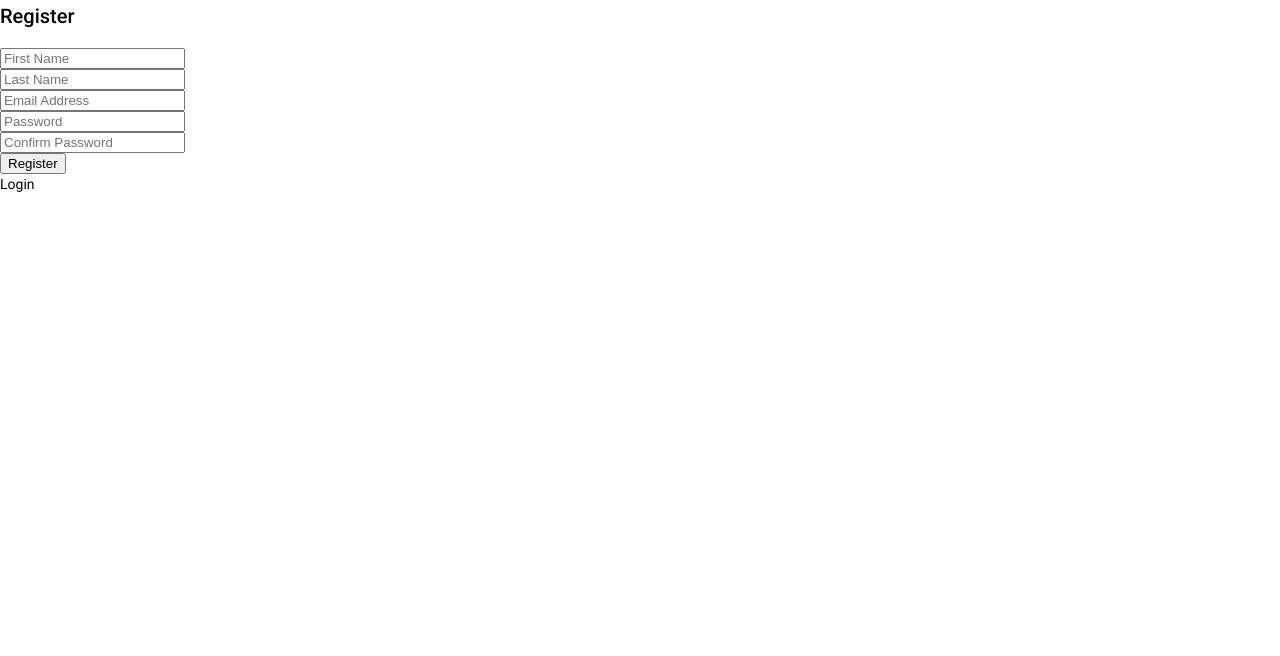
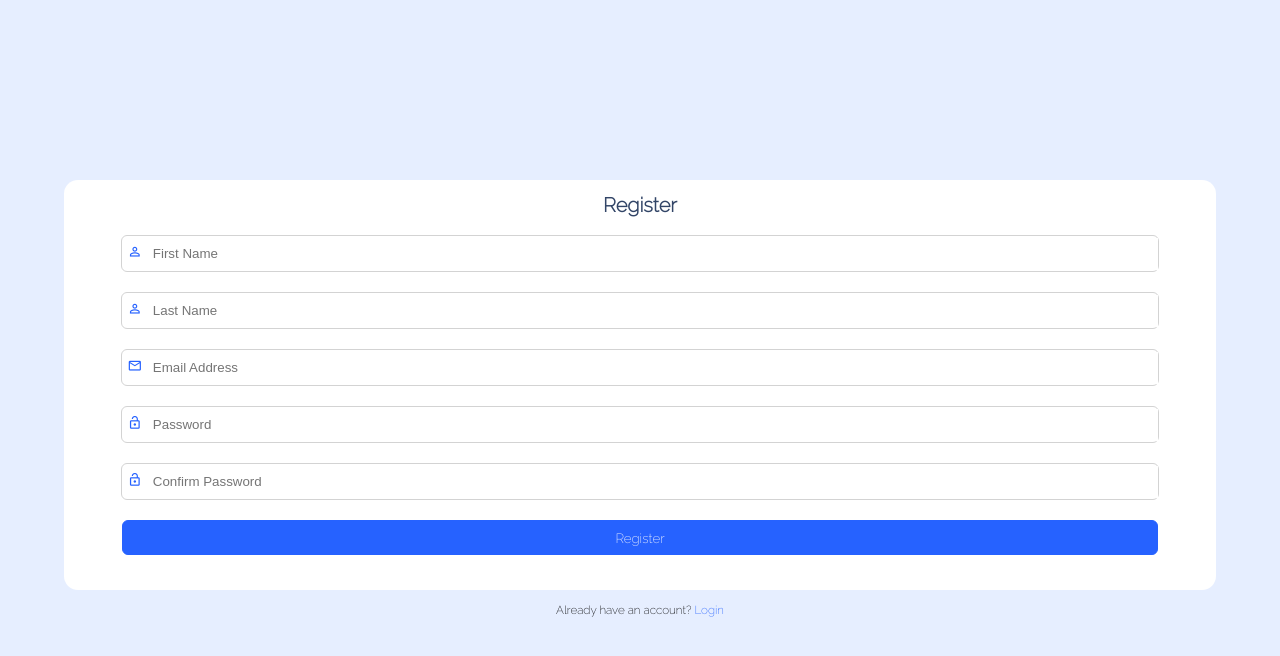
Before and after one commit to Real-Artisan/scrapbook-pro, an Angular app: page /signup in a window 1280 px wide. Shown: the top 656 px of the page. Built offline with nearby package versions, Linux system fonts and the light colour scheme.

Commit message:
register

```diff
--- a/src/app/Components/login/login.component.html
+++ b/src/app/Components/login/login.component.html
@@ -27,7 +27,7 @@
     </div>
     <div class="options">
         <div class="p">
-            Already have an account? <span routerLink="/signup">Sign Up</span>
+            Don't have an account? <span routerLink="/signup">Sign Up</span>
         </div>
 
     </div>
--- a/src/app/Components/register/register.component.html
+++ b/src/app/Components/register/register.component.html
@@ -1,21 +1,26 @@
 <div class="login-wrapper">
     <div class="login-card">
-        <h2>Register</h2>
-        <form class="login-form" (ngSubmit)="register()">
+        <div class="h2">Register</div>
+        <form class="login-form" >
             <div class="textbox">
+                <mat-icon>perm_identity</mat-icon>
                 <input [formControl]="firstName" type="text" placeholder="First Name">
             </div>
             <div class="textbox">
+                <mat-icon>perm_identity</mat-icon>
                 <input [formControl]="lastName" type="text" placeholder="Last Name">
             </div>
             <div class="textbox">
+                <mat-icon> mail_outline</mat-icon>
                 <input [formControl]="email" type="email" placeholder="Email Address">
             </div>
 
             <div class="textbox">
+                <mat-icon>lock_open</mat-icon>
                 <input [formControl]="password" type="password" placeholder="Password">
             </div>
             <div class="textbox">
+                <mat-icon>lock_open</mat-icon>
                 <input [formControl]="confirmPassword" type="password" placeholder="Confirm Password">
             </div>
             <div class="button-area">
@@ -24,15 +29,19 @@
                         Register
                     </div>
                     <div *ngIf="submitted" class="submitted">
-                        spin
+
                     </div>
                 </button>
             </div>
 
         </form>
 
-        <div routerLink="/" class="s">
-                Login
+
+
+    </div>
+    <div class="options">
+        <div class="p">
+            Already have an account? <span routerLink="/">Login</span>
         </div>
 
     </div>
--- a/src/app/Components/register/register.component.scss
+++ b/src/app/Components/register/register.component.scss
@@ -0,0 +1,119 @@
+.login-wrapper
+{   font-family: 'Raleway', sans-serif;
+    width: 100vw;
+    height: 100vh;
+    display: grid;
+    place-content: center;
+    background-color: #e6eeff;
+    .login-card
+    {
+        background-color: #fff;
+        min-height: max-content;
+        width: 90vw;
+        border-radius: 14px;
+        .h2
+        {
+            text-align: center;
+            margin-top: 15px;
+            margin-bottom: 5px;
+            font-size: 15pt;
+            font-weight: bold;
+            color: #324567;
+        }
+        .message
+        {
+            text-align: center;
+            font-size: smaller;
+        }
+        form
+        {
+            .textbox
+            {
+                display: block;
+                margin: auto;
+                margin-top: 20px;
+                align-items: center;
+                display: flex;
+                width: 90%;
+                border: 1px solid lightgray;
+                height: 35px;
+                border-radius: 6px;
+                input
+                {
+                    outline: none;
+                    background: #fff;
+                    width: 100%;
+                    border: none;
+                    height: 30px;
+                }
+                mat-icon
+                {
+                    color: #2662ff;
+                    font-size: 11pt;
+                    margin-left: 6px;
+                    margin-top: 6px;
+                }
+            }
+            .button-area
+            {
+                button
+                {
+                    width: 90%;
+                    display: block;
+                    margin: auto;
+                    border: 1px solid #2662ff;
+                    background-color: #2662ff;
+                    color: #fff;
+                    height: 35px;
+                    border-radius: 6px;
+                    margin-top: 20px;
+                    margin-bottom: 35px;
+                    cursor: pointer;
+                    font-family: 'Raleway', sans-serif;
+                    display: flex;
+                    flex-direction: row-reverse;
+                    align-items: center;
+                    justify-content: center;
+                    .not-submitted
+                    {
+                        margin-left: 2.5px;
+                    }
+                    .submitted
+                    {
+                       margin-right: 2.5px;
+                        height: 11px;
+                        width:11px;
+                        border-radius: 100%;
+                        border: 3.5px solid #fff;
+                        border-top-color: lightgray;
+                        background: transparent;
+                        animation: spin 1s linear 0s infinite  none;
+
+                        @keyframes spin {
+                            0% { transform: rotate(0deg); }
+                            100% {transform: rotate(360deg);}
+
+                        }
+                    }
+                }
+            }
+        }
+    }
+
+    .options
+    {
+
+        text-align: center;
+        margin-top: 10px;
+        .p
+        {
+            font-size: smaller;
+            span
+            {
+                color: #2662ff;
+                cursor: pointer;
+            }
+        }
+    }
+
+}
```
